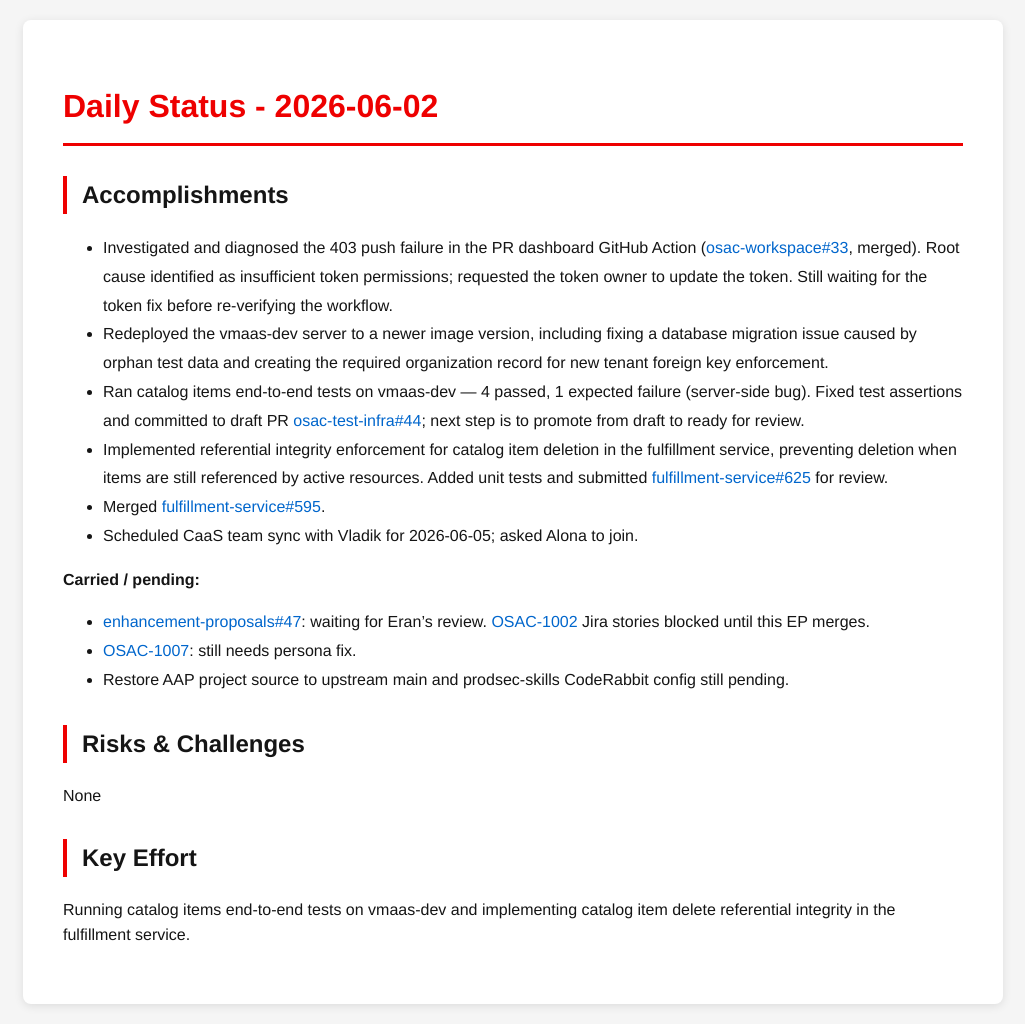
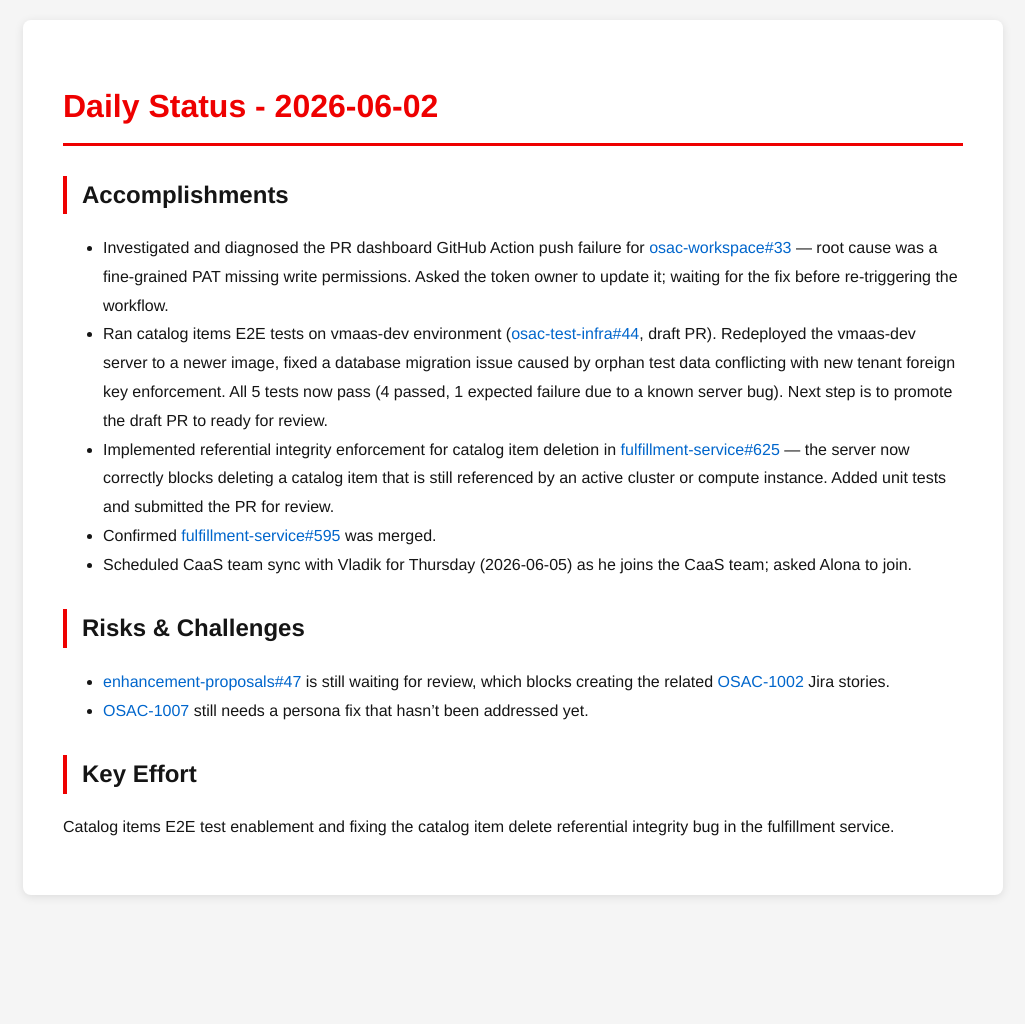
Before and after one commit to tzvatot/daily-status, a Jekyll site: the page built from 2026-06-02.md, in a window 1280 px wide. Shown: the whole page, without its empty margins (127-1152 px from the left). Built offline with Jekyll 4.4.1, drawn with Linux system fonts in a browser that asks for light colours; after the commit the page ends 915 px from its top, so only the background shows below that.

Commit message:
Daily status update - 2026-06-02

```diff
--- a/2026-06-02.md
+++ b/2026-06-02.md
@@ -7,21 +7,15 @@
 # Daily Status - 2026-06-02
 
 ## Accomplishments
-
-- Investigated and diagnosed the 403 push failure in the PR dashboard GitHub Action ([osac-workspace#33](https://github.com/osac-project/osac-workspace/pull/33), merged). Root cause identified as insufficient token permissions; requested the token owner to update the token. Still waiting for the token fix before re-verifying the workflow.
-- Redeployed the vmaas-dev server to a newer image version, including fixing a database migration issue caused by orphan test data and creating the required organization record for new tenant foreign key enforcement.
-- Ran catalog items end-to-end tests on vmaas-dev — 4 passed, 1 expected failure (server-side bug). Fixed test assertions and committed to draft PR [osac-test-infra#44](https://github.com/osac-project/osac-test-infra/pull/44); next step is to promote from draft to ready for review.
-- Implemented referential integrity enforcement for catalog item deletion in the fulfillment service, preventing deletion when items are still referenced by active resources. Added unit tests and submitted [fulfillment-service#625](https://github.com/osac-project/fulfillment-service/pull/625) for review.
-- Merged [fulfillment-service#595](https://github.com/osac-project/fulfillment-service/pull/595).
-- Scheduled CaaS team sync with Vladik for 2026-06-05; asked Alona to join.
-
-**Carried / pending:**
-- [enhancement-proposals#47](https://github.com/osac-project/enhancement-proposals/pull/47): waiting for Eran's review. [OSAC-1002](https://redhat.atlassian.net/browse/OSAC-1002) Jira stories blocked until this EP merges.
-- [OSAC-1007](https://redhat.atlassian.net/browse/OSAC-1007): still needs persona fix.
-- Restore AAP project source to upstream main and prodsec-skills CodeRabbit config still pending.
+- Investigated and diagnosed the PR dashboard GitHub Action push failure for [osac-workspace#33](https://github.com/osac-project/osac-workspace/pull/33) — root cause was a fine-grained PAT missing write permissions. Asked the token owner to update it; waiting for the fix before re-triggering the workflow.
+- Ran catalog items E2E tests on vmaas-dev environment ([osac-test-infra#44](https://github.com/osac-project/osac-test-infra/pull/44), draft PR). Redeployed the vmaas-dev server to a newer image, fixed a database migration issue caused by orphan test data conflicting with new tenant foreign key enforcement. All 5 tests now pass (4 passed, 1 expected failure due to a known server bug). Next step is to promote the draft PR to ready for review.
+- Implemented referential integrity enforcement for catalog item deletion in [fulfillment-service#625](https://github.com/osac-project/fulfillment-service/pull/625) — the server now correctly blocks deleting a catalog item that is still referenced by an active cluster or compute instance. Added unit tests and submitted the PR for review.
+- Confirmed [fulfillment-service#595](https://github.com/osac-project/fulfillment-service/pull/595) was merged.
+- Scheduled CaaS team sync with Vladik for Thursday (2026-06-05) as he joins the CaaS team; asked Alona to join.
 
 ## Risks & Challenges
-None
+- [enhancement-proposals#47](https://github.com/osac-project/enhancement-proposals/pull/47) is still waiting for review, which blocks creating the related [OSAC-1002](https://redhat.atlassian.net/browse/OSAC-1002) Jira stories.
+- [OSAC-1007](https://redhat.atlassian.net/browse/OSAC-1007) still needs a persona fix that hasn't been addressed yet.
 
 ## Key Effort
-Running catalog items end-to-end tests on vmaas-dev and implementing catalog item delete referential integrity in the fulfillment service.
+Catalog items E2E test enablement and fixing the catalog item delete referential integrity bug in the fulfillment service.
```
